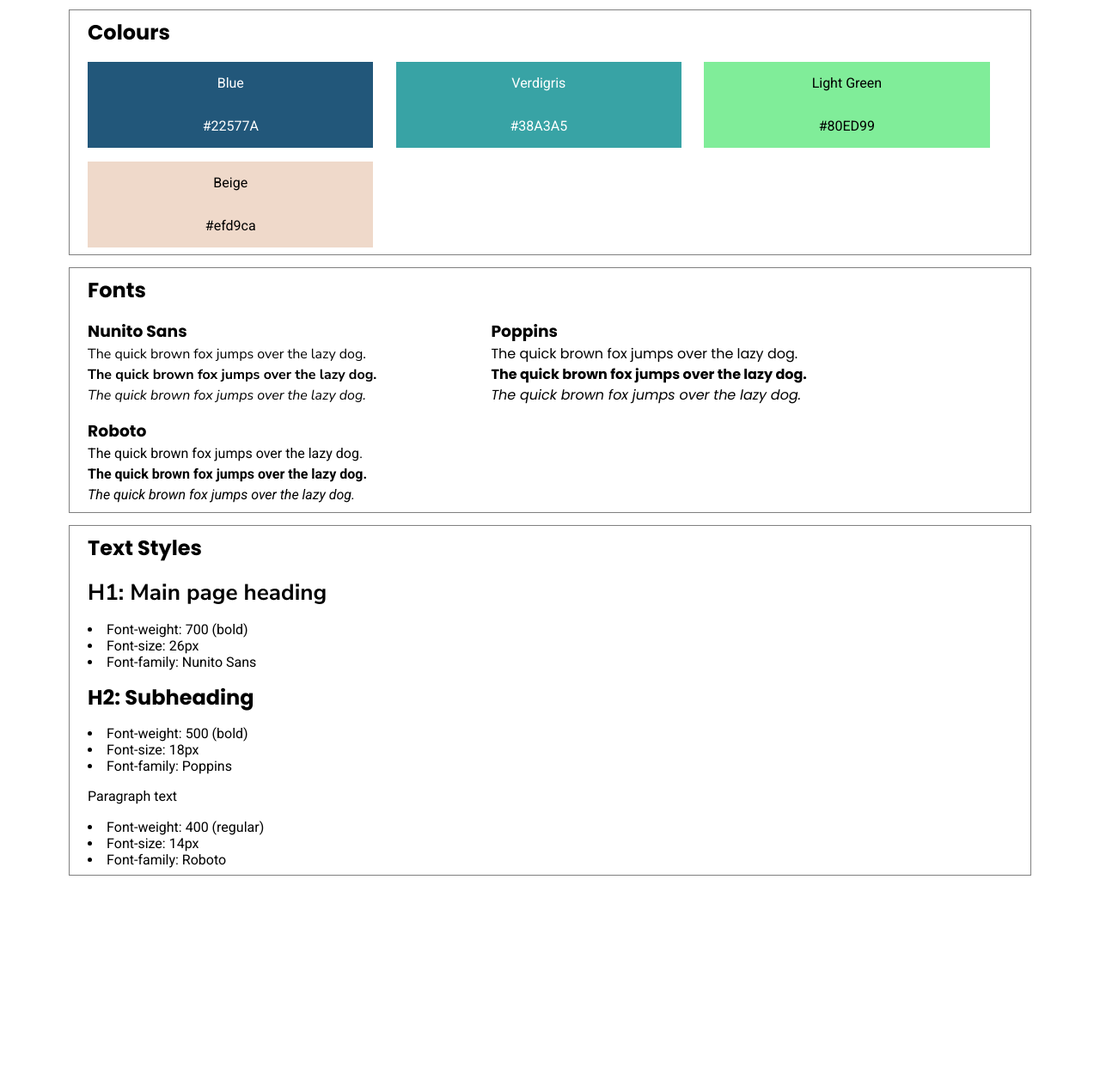
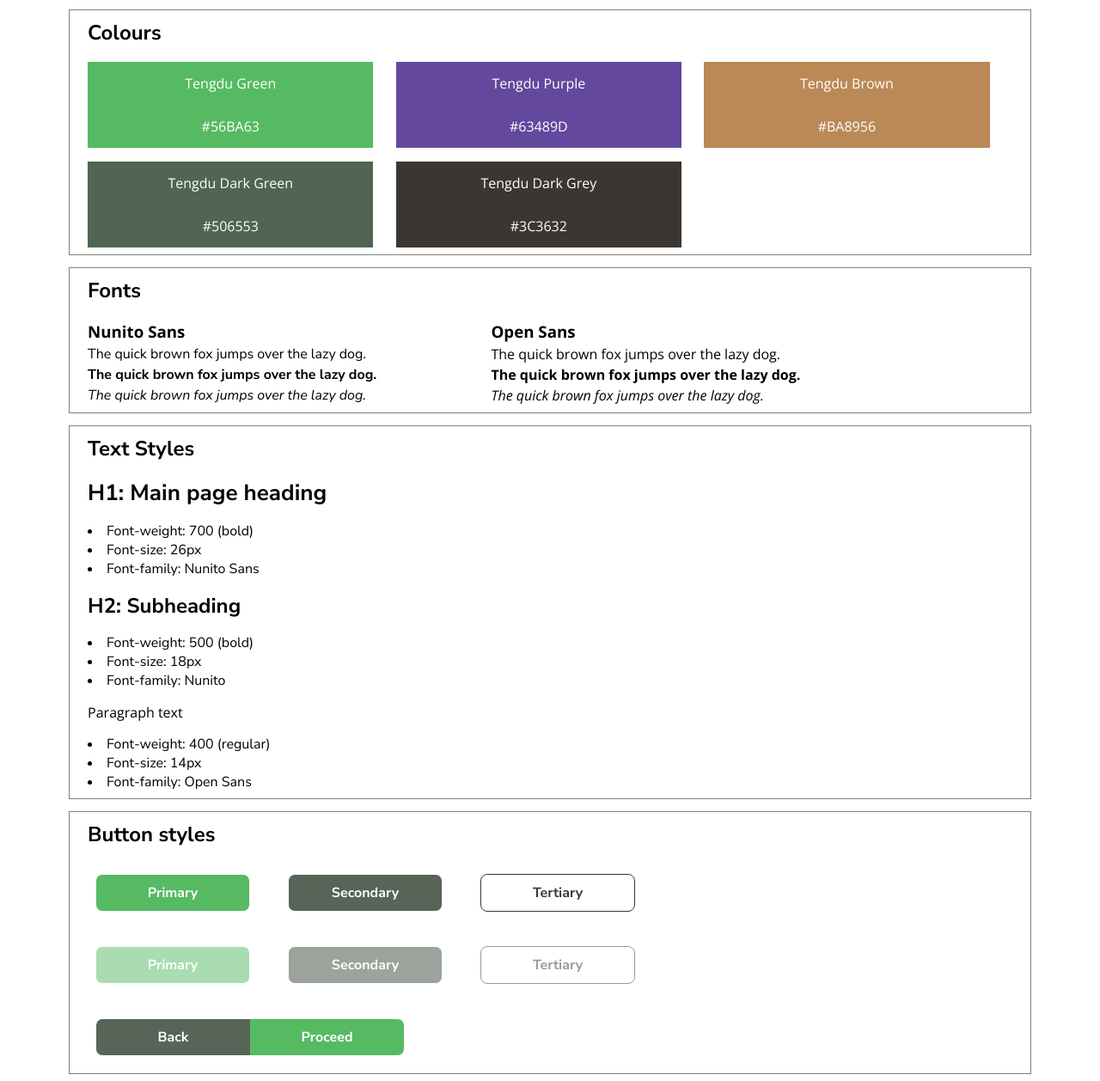
Before and after one commit to utlandingur/utlandingur.github.io, a plain HTML site: page index.html in a window 1280 px wide. Shown: the part 42-1300 px from the top of the page at 86% size. Before the commit the page ends 1075 px from the top, so only its background shows below. Drawn offline with nearby package versions, Linux system fonts and the light colour scheme.

Commit message:
Add files via upload

```diff
--- a/index.html
+++ b/index.html
@@ -13,21 +13,25 @@
     <main>
         <div class="section color">
             <h2>Colours</h2>
-            <div class="blue">
-                <p>Blue</p>
-                <p>#22577A</p>
+            <div class="tengdu-green">
+                <p>Tengdu Green</p>
+                <p>#56BA63</p>
             </div>
-            <div class="verdigris">
-                <p>Verdigris</p>
-                <p>#38A3A5</p>
+            <div class="tengdu-purple">
+                <p>Tengdu Purple</p>
+                <p>#63489D</p>
             </div>
-            <div class="light-green">
-                <p>Light Green</p>
-                <p>#80ED99</p>
+            <div class="tengdu-brown">
+                <p>Tengdu Brown</p>
+                <p>#BA8956</p>
             </div>
-            <div class="beige">
-                <p>Beige</p>
-                <p>#efd9ca</p>
+            <div class="tengdu-dark-green">
+                <p>Tengdu Dark Green</p>
+                <p>#506553</p>
+            </div>
+            <div class="tengdu-dark-grey">
+                <p>Tengdu Dark Grey</p>
+                <p>#3C3632</p>
             </div>
         </div>
         <div class="section fonts">
@@ -38,14 +42,8 @@
                 <p class="bold">The quick brown fox jumps over the lazy dog.</p>
                 <p class="italics">The quick brown fox jumps over the lazy dog.</p>
             </div>
-            <div class="poppins">
-                <h3>Poppins</h3>
-                <p class="normal">The quick brown fox jumps over the lazy dog.</p>
-                <p class="bold">The quick brown fox jumps over the lazy dog.</p>
-                <p class="italics">The quick brown fox jumps over the lazy dog.</p>
-            </div>
-            <div class="roboto">
-                <h3>Roboto</h3>
+            <div class="open-sans">
+                <h3>Open Sans</h3>
                 <p class="normal">The quick brown fox jumps over the lazy dog.</p>
                 <p class="bold">The quick brown fox jumps over the lazy dog.</p>
                 <p class="italics">The quick brown fox jumps over the lazy dog.</p>
@@ -67,7 +65,7 @@
                 <ul>
                     <li>Font-weight: 500 (bold)</li>
                     <li>Font-size: 18px</li>
-                    <li>Font-family: Poppins</li>
+                    <li>Font-family: Nunito</li>
                 </ul>
             </div>
             <div class="text-section">
@@ -75,8 +73,27 @@
                 <ul>
                     <li>Font-weight: 400 (regular)</li>
                     <li>Font-size: 14px</li>
-                    <li>Font-family: Roboto</li>
+                    <li>Font-family: Open Sans</li>
                 </ul>
+            </div>
+        </div>
+        <div class="button-section section">
+            <h2>Button styles</h2>
+            <div class="button-section-container">
+                <div class="single-buttons">
+                        <input type="button" class="button button-primary" value="Primary">
+                        <input type="button" class="button button-secondary" value="Secondary">
+                        <input type="button" class="button button-tertiary" value="Tertiary">
+                </div>
+                <div class="single-buttons">
+                    <input type="button" class="button button-primary disabled" value="Primary">
+                    <input type="button" class="button button-secondary disabled" value="Secondary">
+                    <input type="button" class="button button-tertiary disabled" value="Tertiary">
+            </div>
+            <div class="grouped-buttons">
+                <input type="button" class="button back button-secondary" value="Back">
+                <input type="button" class="button proceed button-primary" value="Proceed">
+            </div>
             </div>
         </div>
     </main>
--- a/styles.css
+++ b/styles.css
@@ -1,4 +1,17 @@
-@import url('https://fonts.googleapis.com/css2?family=Nunito+Sans:ital,opsz,wght@0,6..12,400;0,6..12,700;1,6..12,400&family=Poppins:ital,wght@0,400;0,700;1,400;1,500&family=Roboto:ital,wght@0,400;0,700;1,400&display=swap');
+/* Site Stylesheet
+1. Global Styles
+2. Typography Styles
+3. Structure Styles
+4. Module Styles
+5. Component Styles
+6. Page Styles */
+
+@import url('https://fonts.googleapis.com/css2?family=Nunito+Sans:ital,opsz,wght@0,6..12,400;0,6..12,700;1,6..12,400&family=Open+Sans:ital,wght@0,400;0,700;1,400;1,500&family=Roboto:ital,wght@0,400;0,700;1,400&display=swap');
+
+/*======================================== */
+
+/* 1. Global Styles
+======================================== */
 
 * {
     box-sizing: border-box;
@@ -10,13 +23,10 @@ body {
     /* align-items: center; */
 }
 
-div.section {
-    border: 1px solid gray;
-    padding-left: 10px;
-    /* border-image-slice: 100%; */
-    margin-block-start: 14px;
-    margin-block-end: 14px;
-}
+/*======================================== */
+
+/* 2. Typography Styles
+======================================== */
 
 h1 {
     font-weight: 700;
@@ -27,18 +37,23 @@ h1 {
 h2 {
     font-size: 500;
     font-weight: 18px;
-    font-family: Poppins, sans-serif;
+    font-family: 'Nunito Sans', sans-serif;
     margin: 8px 1%;
 }
 
 h3 {
     font-size: 400;
     font-weight: 14px;
-    font-family: Poppins, sans-serif;
+    font-family: 'Open Sans', sans-serif;
 }
 
-p, li {
-    font-family: 'Roboto', sans-serif;;
+p {
+    font-family: 'Open Sans';
+}
+
+
+li {
+    font-family: 'Nunito Sans', sans-serif;;
 }
 
 h1, h2, h3, p {
@@ -49,8 +64,8 @@ ul {
     list-style-position: inside;
 }
 
-.poppins p {
-    font-family: Poppins, sans-serif;
+.open-sans p {
+    font-family: "Open Sans", sans-serif;
 }
 
 .nunito-sans p {
@@ -69,8 +84,109 @@ ul {
     font-style: italic;
 }
 
+/*======================================== */
+
+/* 3. Structure Styles
+======================================== */
+
+div.section {
+    border: 1px solid gray;
+    padding-left: 10px;
+    /* border-image-slice: 100%; */
+    margin-block-start: 14px;
+    margin-block-end: 14px;
+}
 
 
+/*======================================== */
+
+/* 4. Module Styles
+======================================== */
+
+/*======================================== */
+
+/* 5. Component Styles
+======================================== */
+
+/* Buttons */
+.button {
+    padding: 10px 40px;
+    max-width: 180px;
+    border: 1px solid;
+    border-radius: 8px;
+    height: 44px;
+    margin: 20px 20px;
+    font-weight: bolder;
+    font-family: 'Nunito Sans';
+    font-size: 16px;
+}
+
+.button p {
+    text-align: center;
+}
+
+.button:hover {
+    opacity: 0.8;
+    cursor: pointer;
+}
+
+.button-primary {
+    background-color: #56BA63;
+    color: white;
+}
+
+.button-secondary {
+    background-color: #3A493C;
+    color: white;
+    opacity: 0.85;
+}
+
+.button-tertiary {
+    background-color: white;
+    border: 1px solid #3C3632;
+    color: #3C3632;
+}
+
+.grouped-buttons {
+    display: flex;
+    margin: 0px;
+}
+
+.back {
+    margin-right: 0px;
+    border-top-right-radius: 0px;
+    border-bottom-right-radius: 0px;
+    border-right: none;
+    min-width: 50%;
+}
+
+.proceed {
+    margin-left: 0px;
+    border-bottom-left-radius: 0px;
+    border-top-left-radius: 0px;
+    border-left: none;
+    min-width: 50%;
+}
+
+.disabled {
+    opacity: 0.5;
+}
+
+.disabled:hover {
+    cursor: not-allowed;
+    opacity: 0.5;
+}
+
+.button:focus {
+    outline: solid #3C3632;
+}
+
+/*======================================== */
+
+/* 6. Page Styles
+======================================== */
+
+/* Colour section */
 .color div {
     display: inline-block;
     min-height: 100px;
@@ -80,6 +196,35 @@ ul {
     margin: 8px 1%;
 }
 
+.color p {
+    line-height: 50px;
+    margin: 0px 16px;
+    overflow: visible;
+    white-space: nowrap;
+    color: white;
+}
+
+.tengdu-green {
+    background-color: #56BA63;
+}
+
+.tengdu-purple {
+    background-color: #63489D;
+}
+
+.tengdu-brown {
+   background-color: #BA8956;
+}
+
+.tengdu-dark-green {
+    background-color: #506553;
+}
+
+.tengdu-dark-grey {
+    background-color: #3C3632;
+}
+
+/* Fonts section */
 .fonts div {
     display: inline-block;
     width: 40%;
@@ -87,33 +232,9 @@ ul {
     vertical-align: top;
 }
 
+/* Texts section */
 .text div {
     margin: 8px 1%;
-}
-
-.color p {
-    line-height: 50px;
-    margin: 0px 16px;
-    overflow: visible;
-    white-space: nowrap;
-}
-
-.blue {
-    background-color: #22577A;
-    color: white;
-}
-
-.verdigris {
-    background-color: #38A3A5;
-    color: white;
-}
-
-.light-green {
-   background-color: #80ED99;
-}
-
-.beige {
-    background-color: #efd9ca;
 }
 
 .text-section,.text-style-heading  {
@@ -122,7 +243,17 @@ ul {
     margin-left: 0;
 }
 
+/* button section */
 
-/* .text-style-heading {
+.button-section-container {
+    display: inline-block;
+}
 
-} */
+.grouped-buttons {
+    width: 30%;
+    max-width: 280px;
+}
+
+.button {
+    min-width: 180px;
+}
```
